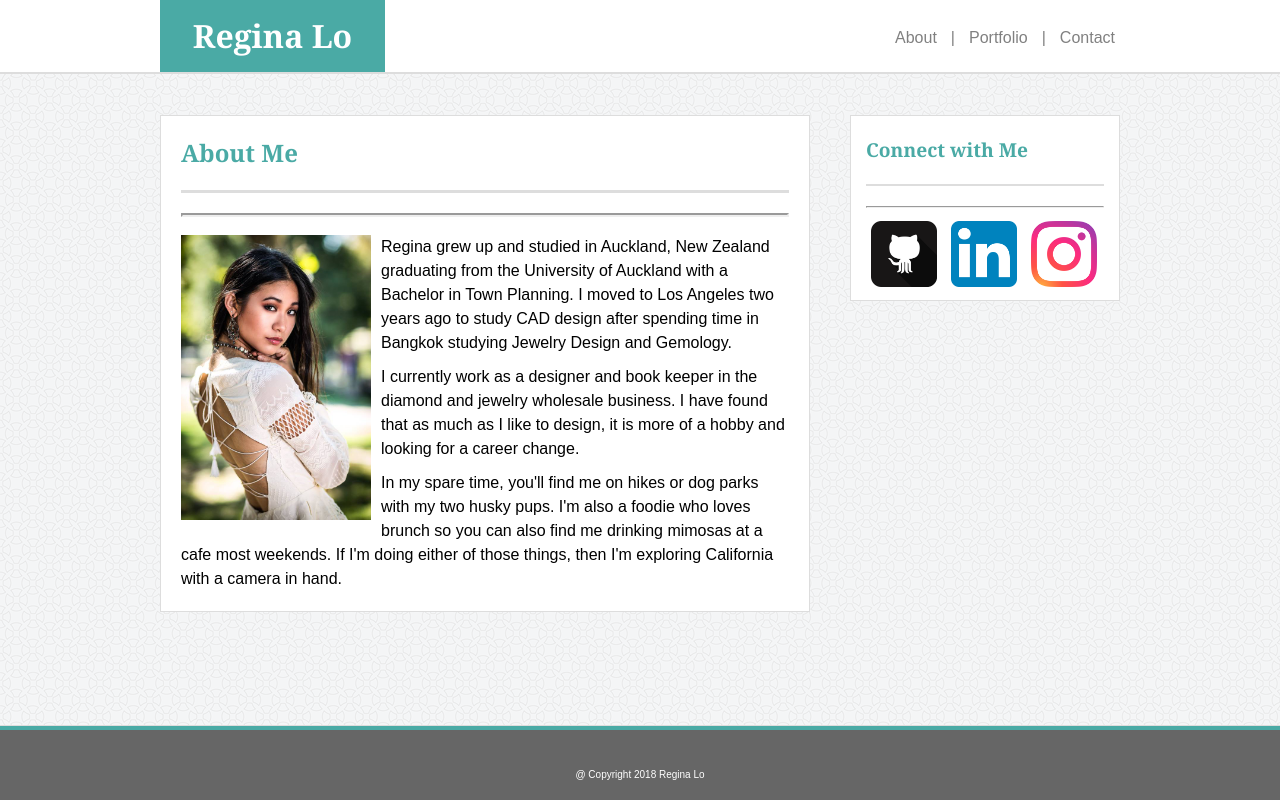
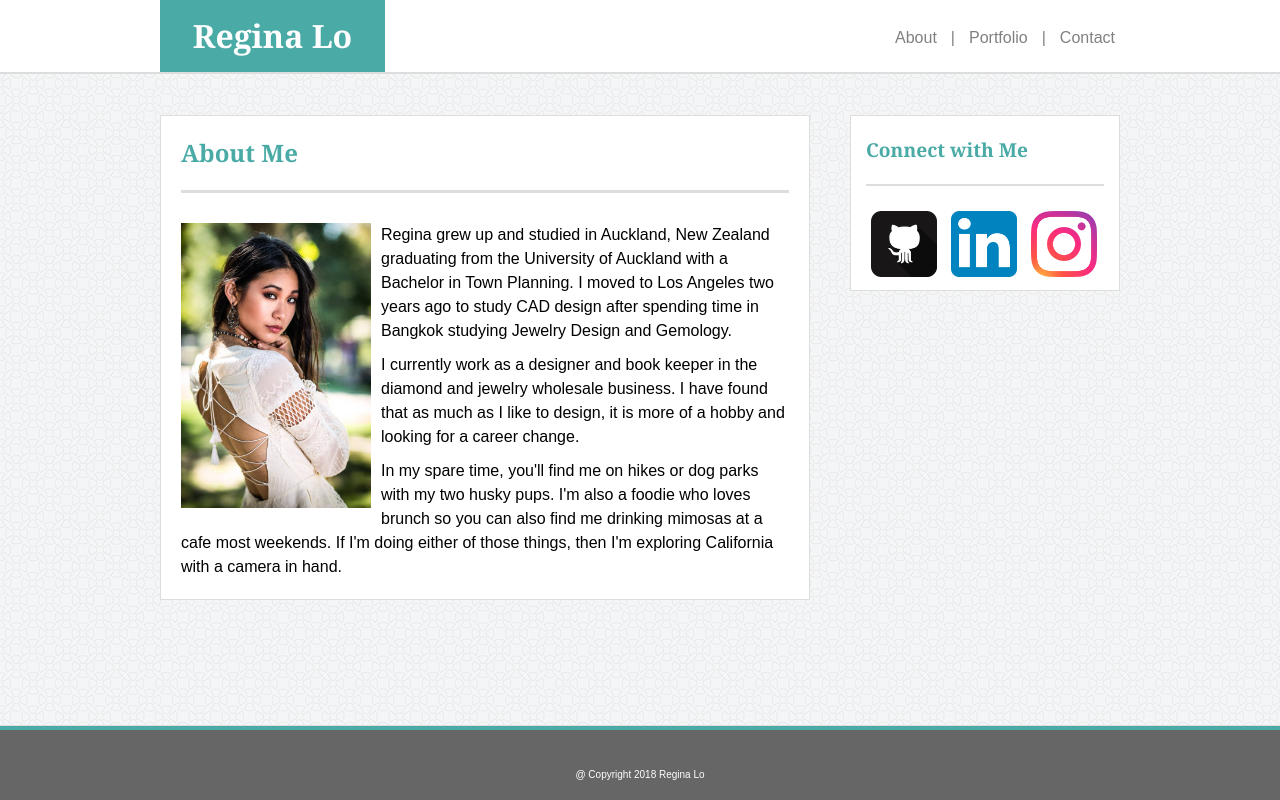
Before and after one commit to tlo015/Basic-Portfolio, a plain HTML site: page index.html in a window 1280 px wide. Drawn offline with Linux system fonts and the light colour scheme.

Commit message:
Update index.html

```diff
--- a/index.html
+++ b/index.html
@@ -25,7 +25,6 @@
         <div class="clearfix">
         <div class="content">
             <h2> About Me</h2>
-            <hr class="thick">
             <img src="assets/images/aboutme.jpg" class="me">
         <p>
             Regina grew up and studied in Auckland, New Zealand graduating from the University of Auckland with a Bachelor in Town Planning.
@@ -46,7 +45,6 @@
 
         <aside class="connect">
             <h3>Connect with Me</h3>
-            <hr>
             <a href="https://www.gitlab.com/tlo015"><img src="assets/images/github.png" class="icon"></a>
             <a href="https://www.linkedin.com/in/tlo015/"><img src="assets/images/linkedin.png" class="icon"></a>
             <a href="https://www.instagram.com/blkpocket"><img src="assets/images/instagram.png" class="icon"></a>
```
